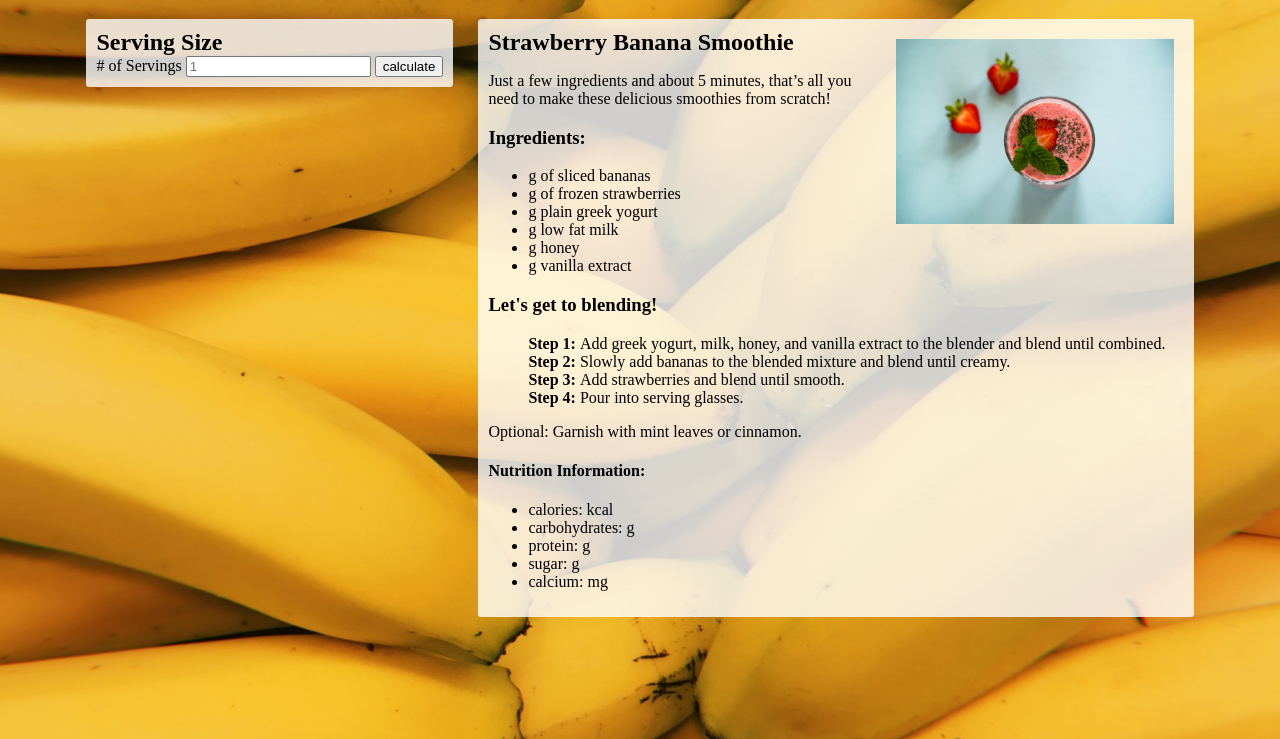
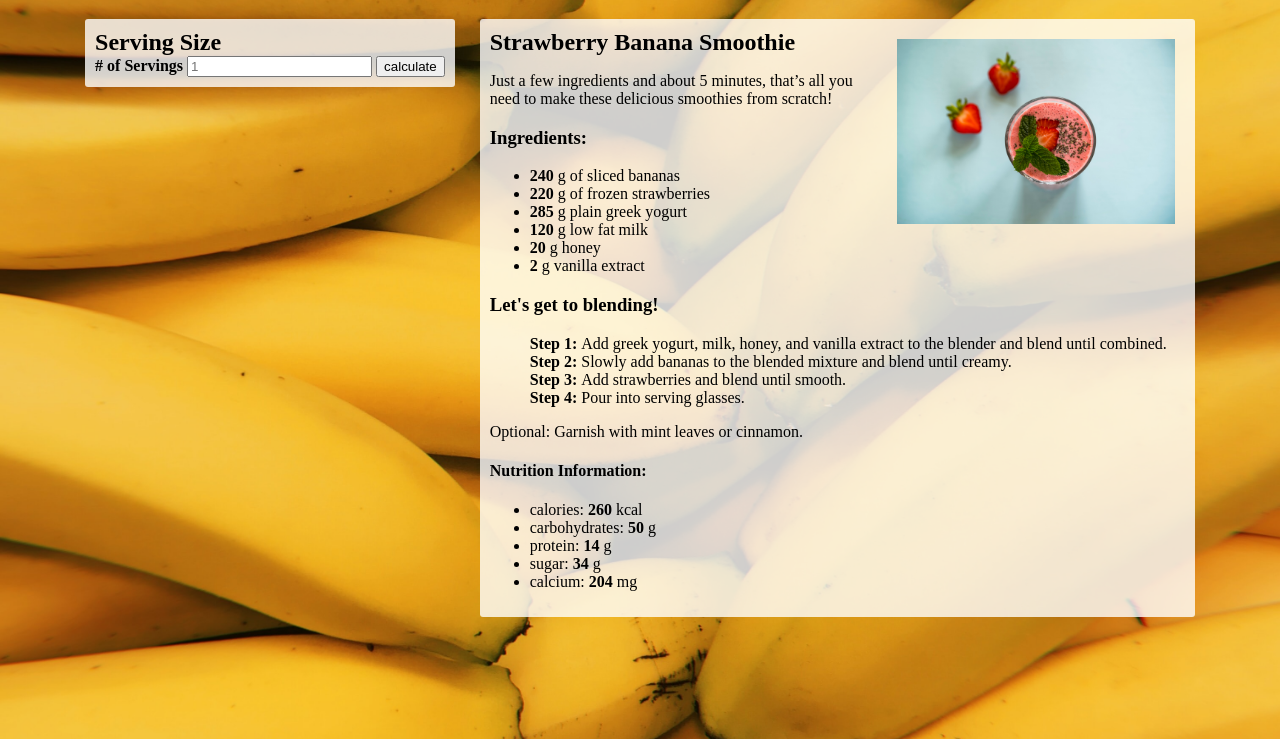
Before and after one commit to elizabethgriffith/ingredient-calculator, a plain HTML site: page index.html in a window 1280 px wide. Shown: the part 61-800 px from the top of the page. Drawn offline with Linux system fonts and the light colour scheme.

Commit message:
Input default values for 1 serving

```diff
--- a/app.js
+++ b/app.js
@@ -0,0 +1,32 @@
+// Initialize variables
+const bananas = document.querySelector('#bananas')
+const strawberries = document.querySelector('#strawberries')
+const yogurt = document.querySelector('#yogurt')
+const milk = document.querySelector('#milk')
+const honey = document.querySelector('#honey')
+const vanilla = document.querySelector('#vanilla')
+const calories = document.querySelector('#calories')
+const carbs = document.querySelector('#carbs')
+const calcium = document.querySelector('#calcium')
+const protein = document.querySelector('#protein')
+const sugar = document.querySelector('#sugar')
+
+
+// Default Values: 1 serving size
+document.addEventListener('DOMContentLoaded', initialValues)
+
+function initialValues(){
+  bananas.appendChild(document.createTextNode('240'))
+  strawberries.appendChild(document.createTextNode('220'))
+  yogurt.appendChild(document.createTextNode('285'))
+  milk.appendChild(document.createTextNode('120'))
+  honey.appendChild(document.createTextNode('20'))
+  vanilla.appendChild(document.createTextNode('2'))
+
+  calories.appendChild(document.createTextNode('260'))
+  carbs.appendChild(document.createTextNode('50'))
+  calcium.appendChild(document.createTextNode('204'))
+  protein.appendChild(document.createTextNode('14'))
+  sugar.appendChild(document.createTextNode('34'))
+
+}
--- a/index.html
+++ b/index.html
@@ -28,12 +28,12 @@
       <section class="ingredients">
         <h3>Ingredients:</h3>
         <ul>
-          <li><span id="bananas"></span>g of sliced bananas</li>
-          <li><span id="strawberries"></span>g of frozen strawberries</li>
-          <li><span id="yogurt"></span>g plain greek yogurt</li>
-          <li><span id="milk"></span>g low fat milk</li>
-          <li><span id="honey"></span>g honey</li>
-          <li><span id="vanilla"></span>g vanilla extract</li>
+          <li><span id="bananas"></span> g of sliced bananas</li>
+          <li><span id="strawberries"></span> g of frozen strawberries</li>
+          <li><span id="yogurt"></span> g plain greek yogurt</li>
+          <li><span id="milk"></span> g low fat milk</li>
+          <li><span id="honey"></span> g honey</li>
+          <li><span id="vanilla"></span> g vanilla extract</li>
         </ul>
       </section>
       <section class="instructions">
@@ -51,7 +51,7 @@
         <ul>
           <li>calories: <span id="calories"></span> kcal</li>
           <li>carbohydrates: <span id="carbs"></span> g</li>
-          <li>protein: <span id="calcium"></span> g</li>
+          <li>protein: <span id="protein"></span> g</li>
           <li>sugar: <span id="sugar"></span> g</li>
           <li>calcium: <span id="calcium"></span> mg</li>
         </ul>
--- a/style.css
+++ b/style.css
@@ -46,6 +46,6 @@ ol {
   list-style: none;
 }
 
-.step {
+span {
   font-weight: bold;
 }
```
